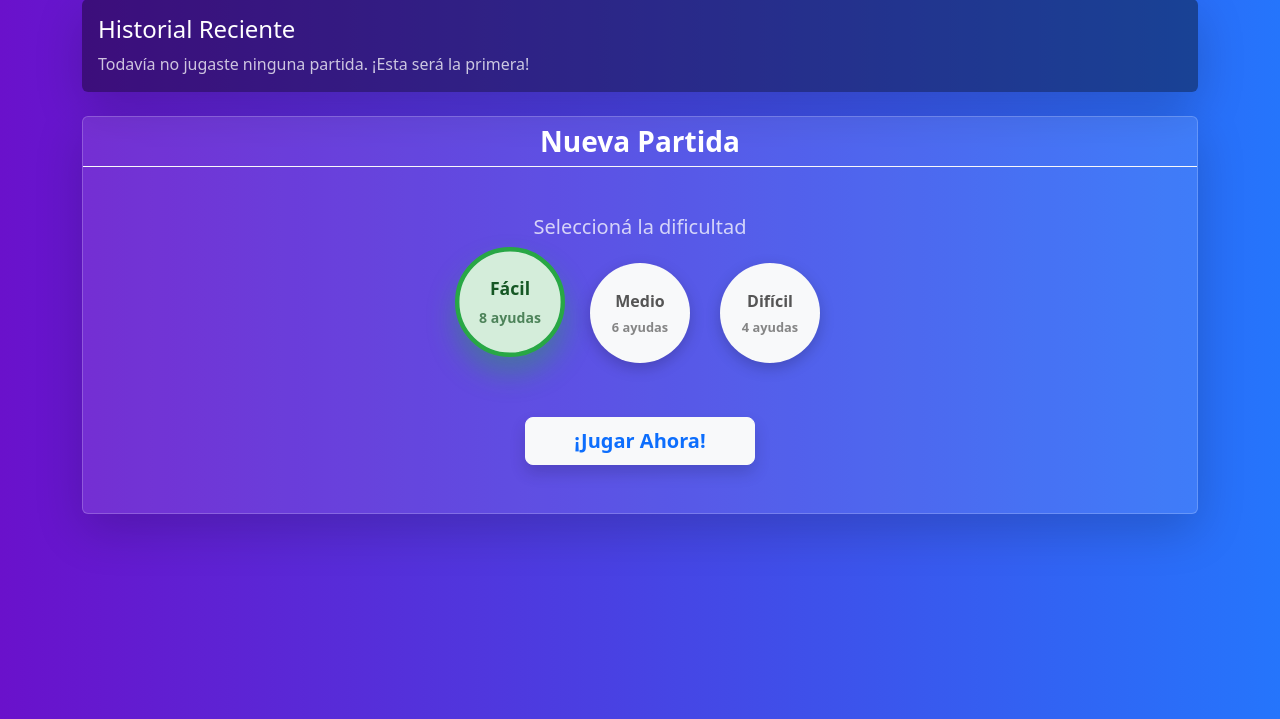
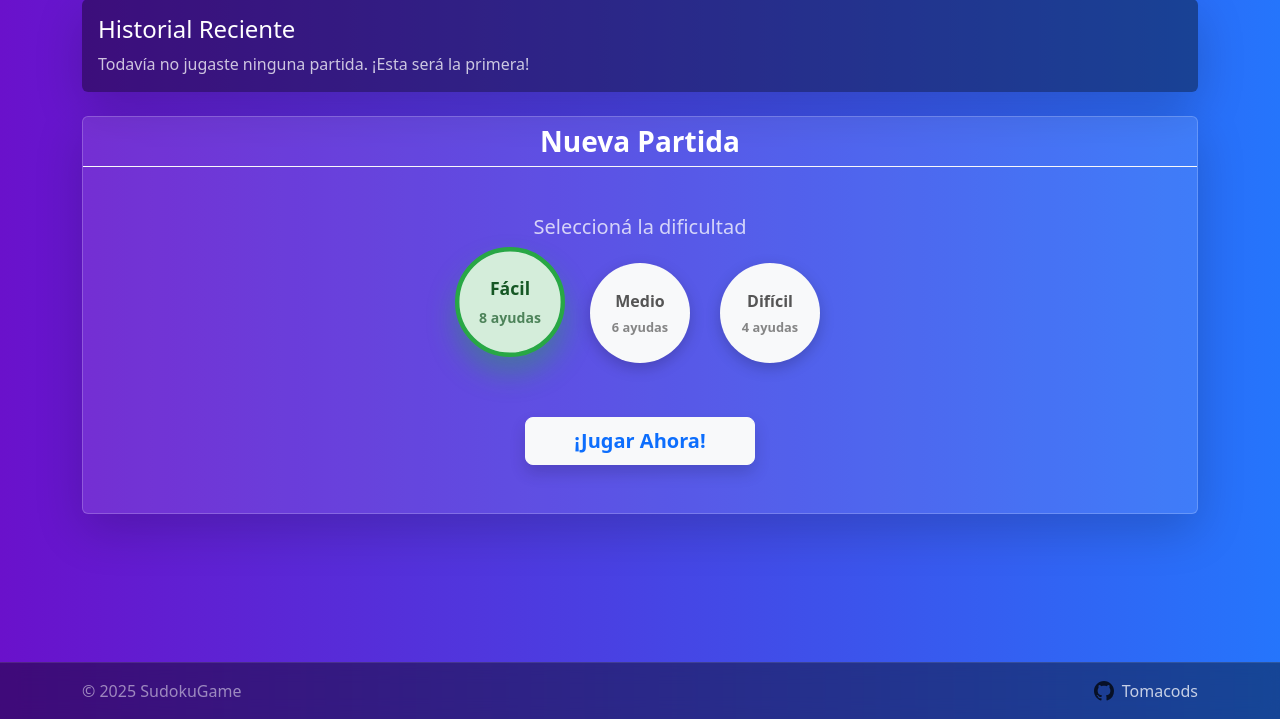
Before and after one commit to Tomacods/Sudoku_ExamenFinal_LDPL, a CodeIgniter 4 app: the page made by sudoku/app/Views/panel/dashboard.php in a window 1280 px wide. Shown: the part 81-800 px from the top of the page. Run offline with PHP 8.4 and a stand-in for CodeIgniter, Linux system fonts and the light colour scheme; the template is opened without the code that fills it, so the values that code supplies are empty; some libraries are stand-ins or nearby versions.

Commit message:
Add footer and semantic HTML to views
Refactored main views to use semantic HTML elements (main, section, header, aside, footer) and added a sticky footer with GitHub link. Updated global CSS for sticky footer support and improved accessibility. Minor docblock cleanup in SudokuService. Added GitHub SVG icons for footer branding.

```diff
--- a/sudoku/app/Views/panel/dashboard.php
+++ b/sudoku/app/Views/panel/dashboard.php
@@ -23,7 +23,7 @@
         </div>
     </nav>
 
-    <div class="container">
+    <main class="container">
 
         <?php if (session()->getFlashdata('mensaje_juego')): ?>
             <div class="alert alert-success alert-dismissible fade show shadow-lg bg-success text-white border-0" role="alert">
@@ -32,7 +32,7 @@
             </div>
         <?php endif; ?>
 
-        <div class="card card-dark-custom text-white mb-4 shadow-lg" style="background-color: rgba(0,0,0,0.4); border: none;">
+        <section aria-label="Historial Reciente" class="card card-dark-custom text-white mb-4 shadow-lg" style="background-color: rgba(0,0,0,0.4); border: none;">
             <div class="card-body">
                 <h4 class="card-title">Historial Reciente</h4>
                 <?php if ($ultimaPartida): ?>
@@ -47,12 +47,12 @@
                     <p class="mb-0 opacity-75">Todavía no jugaste ninguna partida. ¡Esta será la primera!</p>
                 <?php endif; ?>
             </div>
-        </div>
+        </section>
 
-        <div class="card card-dark-custom text-white shadow-lg" style="background-color: rgba(255,255,255,0.1); border: 1px solid rgba(255,255,255,0.2);">
-            <div class="card-header bg-transparent border-bottom border-light text-center">
+        <section aria-label="Nueva Partida" class="card card-dark-custom text-white shadow-lg" style="background-color: rgba(255,255,255,0.1); border: 1px solid rgba(255,255,255,0.2);">
+            <header class="card-header bg-transparent border-bottom border-light text-center">
                 <h3 class="fw-bold mb-0">Nueva Partida</h3>
-            </div>
+            </header>
             <div class="card-body text-center p-5">
 
                 <form action="<?= base_url('sudoku/crear') ?>" method="post">
@@ -83,9 +83,21 @@
                     </button>
                 </form>
             </div>
+        </section>
+
+    </main>
+
+    <footer class="footer mt-auto py-3">
+        <div class="container">
+            <div class="d-flex justify-content-between align-items-center">
+                <span class="text-white-50 fs-6">&copy; 2025 SudokuGame</span>
+                <a href="https://github.com/Tomacods/Sudoku_ExamenFinal_LDPL" target="_blank" class="text-white opacity-75 text-decoration-none d-flex align-items-center gap-2">
+                    <img src="<?= base_url('images/github.svg') ?>" alt="GitHub" width="20" height="20">
+                    <span>Tomacods</span>
+                </a>
+            </div>
         </div>
-
-    </div>
+    </footer>
 
     <script src="<?= base_url('bootstrap/js/bootstrap.bundle.min.js') ?>"></script>
 </body>
--- a/sudoku/public/css/global.css
+++ b/sudoku/public/css/global.css
@@ -7,11 +7,15 @@ body.dark-mode {
     background: linear-gradient(to right, rgba(106, 17, 203, 1), rgba(37, 117, 252, 1));
     min-height: 100vh;
     color: white;
+    /* Sticky footer setup */
+    display: flex;
+    flex-direction: column;
 }
 
 /* Ajuste para los Globos en fondo oscuro */
 .globo-dificultad {
-    background-color: rgba(255, 255, 255, 0.1); /* Semitransparente */
+    background-color: rgba(255, 255, 255, 0.1);
+    /* Semitransparente */
     color: rgba(255, 255, 255, 0.9);
     border: 2px solid rgba(255, 255, 255, 0.2);
 }
@@ -45,3 +49,22 @@ body.dark-mode {
 .d-none {
     display: none !important;
 }
+
+/* Footer Semantic Sticky */
+.footer {
+    background-color: rgba(0, 0, 0, 0.4);
+    /* Un poco más oscuro que el navbar para contraste */
+    backdrop-filter: blur(10px);
+    border-top: 1px solid rgba(255, 255, 255, 0.1);
+    color: rgba(255, 255, 255, 0.8);
+    position: relative;
+    /* Ajuste para z-index si hiciera falta */
+    z-index: 1000;
+}
+
+/* Forzar que el main ocupe el espacio disponible para empujar el footer */
+main {
+    flex: 1;
+    width: 100%;
+    /* Asegurar ancho completo en flex column */
+}
```
Also changed, not shown: sudoku/app/Libraries/SudokuService.php (+4 -14 lines), sudoku/app/Views/auth/login.php (+20 -6 lines), sudoku/app/Views/auth/registro.php (+19 -5 lines), sudoku/app/Views/tablero.php (+25 -11 lines), sudoku/public/images/github.svg (added), sudoku/public/images/github2.svg (added).
